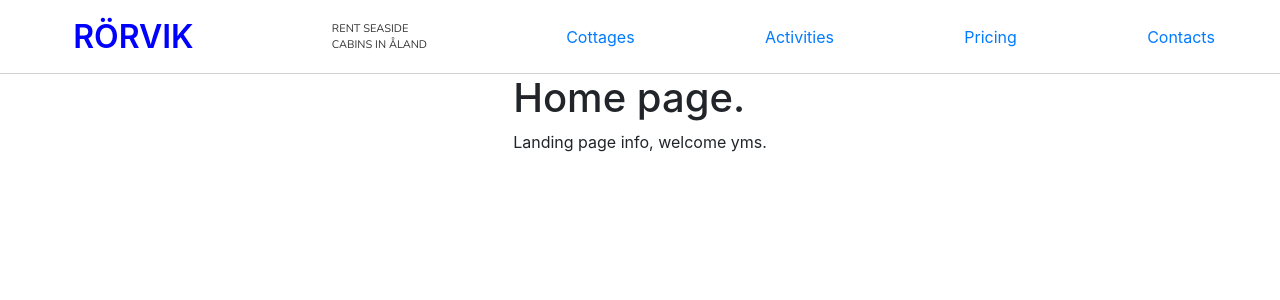
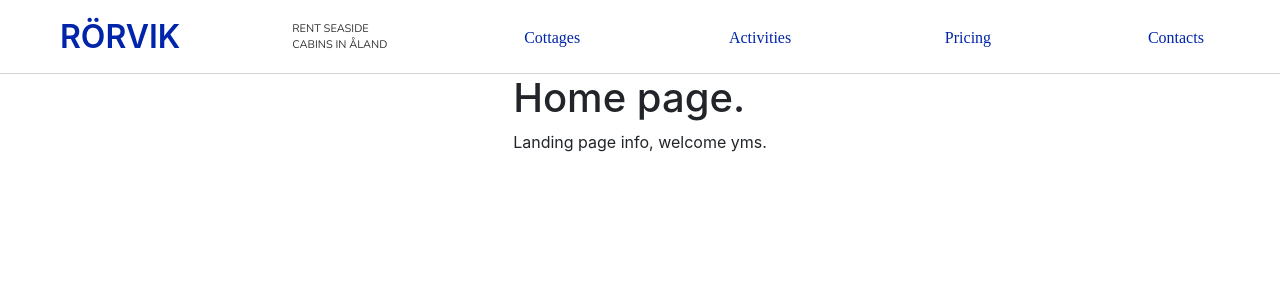
Before and after one commit to revgains/fantastic-pancake, a React (Create React App) app: page / in a window 1280 px wide. Shown: the top 300 px of the page. Built offline with nearby package versions, Linux system fonts and the light colour scheme.

Commit message:
cleanign up nav code

```diff
--- a/src/App.js
+++ b/src/App.js
@@ -10,7 +10,7 @@ const AppWrapper = styled.div`
 `;
 const AppTitle = styled.h2`
   margin: auto;
-  color: blue;
+  color: #0024aa;
   font-weight: 600;
   padding: 8px;
 `;
@@ -43,20 +43,24 @@ const AppBody = styled.div`
   height: 100%;
 `;
 
-const Navbar = styled.ul`
-  display: flex;
-  flex-direction: row;
-  justify-content: center;
-`;
-
-const NavLink = styled.li`
-  list-style-type: none;
+const NavLink = styled(Link)`
   margin: auto;
-  &:hover {
-    background: rgba(255, 255, 255, 0.5);
+  width: 104px;
+  height: 21px;
+  color: #0024aa;
+  font-size: 16px;
+  font-family: Futura-MediumItalic;
+  font-weight: mediumitalic;
+  text-align: center;
+  &:focus,
+  &:hover,
+  &:visited,
+  &:link,
+  &:active {
+    text-decoration: none;
   }
-  &:active {
-    background: white;
+  &:hover  {
+    border-bottom: 2px solid #0024aa;
   }
 `;
 
@@ -67,18 +71,10 @@ class App extends Component {
         <AppHeader>
           <AppTitle>RÖRVIK</AppTitle>
           <AppSubTitle>RENT SEASIDE CABINS IN ÅLAND</AppSubTitle>
-          <NavLink>
-            <Link to="/cabins">Cottages</Link>
-          </NavLink>
-          <NavLink>
-            <Link to="/activities">Activities</Link>
-          </NavLink>
-          <NavLink>
-            <Link to="/pricing">Pricing</Link>
-          </NavLink>
-          <NavLink>
-            <Link to="/contact">Contacts</Link>
-          </NavLink>
+          <NavLink to="/cabins">Cottages</NavLink>
+          <NavLink to="/activities">Activities</NavLink>
+          <NavLink to="/pricing">Pricing</NavLink>
+          <NavLink to="/contact">Contacts</NavLink>
         </AppHeader>
         <AppBody>
           <Routing />
```
